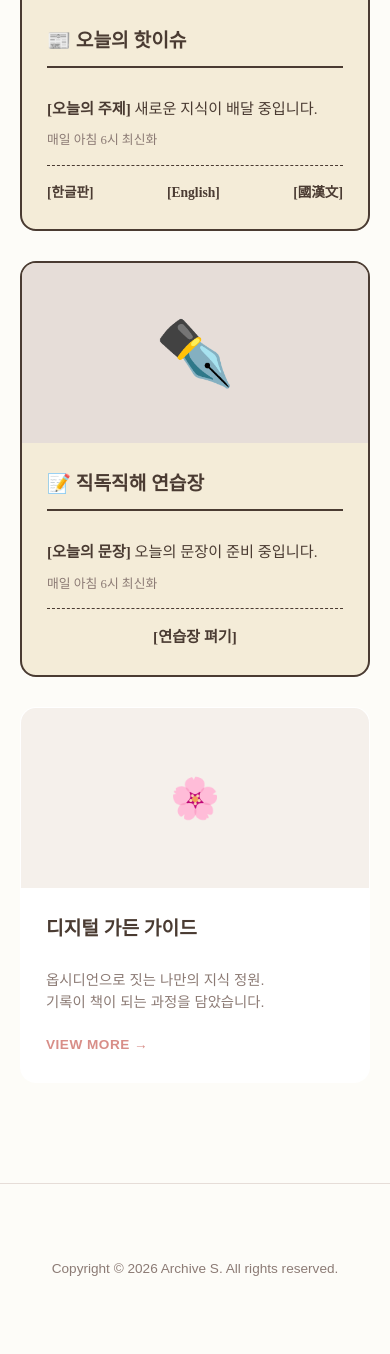
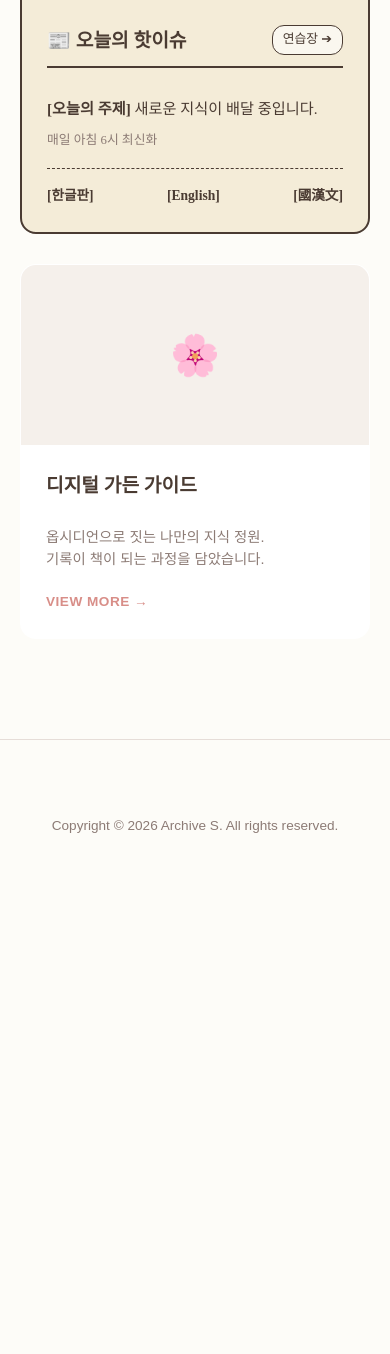
Before and after one commit to somath-edu/somath-edu.github.io, a Jekyll site: the page index.html, which Jekyll copies as it is, in a window 390 px wide. Shown: the part 1367-2721 px from the top of the page. Built offline with Jekyll 4.4.1, drawn with Linux system fonts in a browser that asks for light colours; some web fonts are replaced; after the commit the page ends 2278 px from its top, so only the background shows below that.

Commit message:
Refactor CSS and HTML for author badge and carousel
Refactor CSS styles for author badge and carousel components, and update HTML structure for better readability.

```diff
--- a/index.html
+++ b/index.html
@@ -203,8 +203,7 @@
             font-size: 2.5rem;
         }
 
-        .card-thumb img { width: 100%;
-            height: 100%; object-fit: cover; }
+        .card-thumb img { width: 100%; height: 100%; object-fit: cover; }
 
         .card-body {
             padding: 25px;
@@ -250,41 +249,53 @@
         /* --- 작가 아이콘 스타일 --- */
         .author-badge {
             position: fixed;
-            top: 20px;
-            right: 20px;
-            z-index: 9999;
-            display: flex;
-            flex-direction: column;
-            align-items: center;
-            text-decoration: none;
-            cursor: pointer;
-            transition: transform 0.2s ease;
+            top: 20px; right: 20px;
+            z-index: 9999; display: flex; flex-direction: column; align-items: center; text-decoration: none; cursor: pointer; transition: transform 0.2s ease;
         }
 
         .author-badge img {
-            width: 60px;
-            height: 60px;
-            border-radius: 50%;
-            border: 3px solid white;
-            box-shadow: 0 4px 10px rgba(0,0,0,0.15);
-            background-color: #fff;
-            object-fit: cover;
+            width: 60px; height: 60px; border-radius: 50%; border: 3px solid white; box-shadow: 0 4px 10px rgba(0,0,0,0.15); background-color: #fff; object-fit: cover;
         }
 
         .badge-text {
-            background-color: #333;
-            color: #fff;
-            font-size: 10px;
-            font-weight: bold;
-            padding: 2px 8px;
-            border-radius: 10px;
-            margin-top: -10px;
-            z-index: 10000;
-            box-shadow: 0 2px 4px rgba(0,0,0,0.2);
+            background-color: #333; color: #fff; font-size: 10px; font-weight: bold; padding: 2px 8px; border-radius: 10px; margin-top: -10px; z-index: 10000; box-shadow: 0 2px 4px rgba(0,0,0,0.2);
         }
 
-        .author-badge:hover {
-            transform: scale(1.1) rotate(-10deg);
+        .author-badge:hover { transform: scale(1.1) rotate(-10deg); }
+
+        /* --- 슬라이더 전용 CSS 추가 --- */
+        .vintage-carousel {
+            overflow: hidden;
+            border: 2px solid var(--text-main) !important;
+            background-color: #f4ecd8 !important;
+            padding: 0 !important;
+        }
+        .carousel-track {
+            display: flex;
+            transition: transform 0.4s cubic-bezier(0.25, 0.8, 0.25, 1);
+            width: 200%;
+            height: 100%;
+        }
+        .carousel-slide {
+            width: 50%;
+            display: flex;
+            flex-direction: column;
+        }
+        .slide-btn {
+            float: right;
+            font-size: 0.8rem;
+            color: var(--text-main);
+            background: rgba(255,255,255,0.6);
+            padding: 3px 10px;
+            border-radius: 12px;
+            cursor: pointer;
+            border: 1px solid var(--text-main);
+            transition: 0.3s;
+            font-weight: normal;
+        }
+        .slide-btn:hover {
+            background: var(--text-main);
+            color: #f4ecd8;
         }
 
         /* 모바일 대응 */
@@ -292,10 +303,8 @@
             .author-badge { top: 15px; right: 15px; }
             .author-badge img { width: 50px; height: 50px; }
             .badge-text { font-size: 9px; padding: 2px 6px; }
-
             .hero { padding: 30px 20px; gap: 30px; text-align: center; }
-            .hero-img-box { min-width: 100%; }
-            .hero-text-box { min-width: 100%; }
+            .hero-img-box, .hero-text-box { min-width: 100%; }
             .brand-name { font-size: 2.2rem; }
         }
     </style>
@@ -332,7 +338,6 @@
                     가장 과학적인 학습 전략을 소개합니다.
                 </p>
                 <a href="/entropy.html" class="btn-main">책 읽으러 가기</a>
-
             </div>
         </section>
 
@@ -342,41 +347,45 @@
 
         <div class="grid-list">
 
-            <article class="card" style="border: 2px solid var(--text-main); background-color: #f4ecd8;">
+            <article class="card vintage-carousel">
+                <div class="carousel-track" id="vTrack">
+
+                    <div class="carousel-slide">
                         <div class="card-thumb" style="padding: 0; background-color: #ddd;">
                             <img src="/assets/images/daily_news.png" alt="오늘의 신문 삽화" style="filter: grayscale(100%) contrast(1.2);">
                         </div>
                         <div class="card-body" style="font-family: var(--font-title);">
-
-                    <h3 class="card-title" style="border-bottom: 2px solid var(--text-main); padding-bottom: 8px; font-weight: 900; margin-bottom: 15px;">📰 오늘의 핫이슈</h3>
-
+                            <h3 class="card-title" style="border-bottom: 2px solid var(--text-main); padding-bottom: 8px; font-weight: 900; margin-bottom: 15px;">
+                                📰 오늘의 핫이슈
+                                <span class="slide-btn" onclick="document.getElementById('vTrack').style.transform='translateX(-50%)'">연습장 ➔</span>
+                            </h3>
                             <p class="card-desc" style="color: var(--text-main); font-size: 0.95rem; margin-bottom: 10px;"><strong>[오늘의 주제]</strong> 새로운 지식이 배달 중입니다.</p>
-
                             <p style="font-size: 0.8rem; color: var(--text-sub); margin-top: 0;">매일 아침 6시 최신화</p>
-
                             <div style="display: flex; justify-content: space-between; font-size: 0.85rem; font-weight: bold; border-top: 1px dashed var(--text-main); padding-top: 15px; margin-top: auto;">
                                 <a href="/suneung-ko" style="color: var(--text-main);">[한글판]</a>
                                 <a href="/suneung-en" style="color: var(--text-main);">[English]</a>
                                 <a href="/suneung-classic" style="color: var(--text-main);">[國漢文]</a>
                             </div>
                         </div>
-            </article>
+                    </div>
 
-            <article class="card" style="border: 2px solid var(--text-main); background-color: #f4ecd8;">
+                    <div class="carousel-slide">
                         <div class="card-thumb" style="padding: 0; background-color: #e6ddd8; color: var(--text-main); display: flex; align-items: center; justify-content: center; font-size: 4rem;">
                             ✒️
                         </div>
                         <div class="card-body" style="font-family: var(--font-title);">
-
-                    <h3 class="card-title" style="border-bottom: 2px solid var(--text-main); padding-bottom: 8px; font-weight: 900; margin-bottom: 15px;">📝 직독직해 연습장</h3>
-
+                            <h3 class="card-title" style="border-bottom: 2px solid var(--text-main); padding-bottom: 8px; font-weight: 900; margin-bottom: 15px;">
+                                📝 직독직해
+                                <span class="slide-btn" onclick="document.getElementById('vTrack').style.transform='translateX(0%)'">⬅ 핫이슈</span>
+                            </h3>
                             <p class="card-desc" style="color: var(--text-main); font-size: 0.95rem; margin-bottom: 10px;"><strong>[오늘의 문장]</strong> 오늘의 문장이 준비 중입니다.</p>
-
                             <p style="font-size: 0.8rem; color: var(--text-sub); margin-top: 0;">매일 아침 6시 최신화</p>
-
                             <div style="display: flex; justify-content: center; font-size: 0.95rem; font-weight: bold; border-top: 1px dashed var(--text-main); padding-top: 15px; margin-top: auto;">
                                 <a href="/daily-english" style="color: var(--text-main);">[연습장 펴기]</a>
                             </div>
+                        </div>
+                    </div>
+
                 </div>
             </article>
 
```
Also changed, not shown: other parts of index.html (+1 -4 lines). Lines whose indentation alone changed are shown as unchanged.
